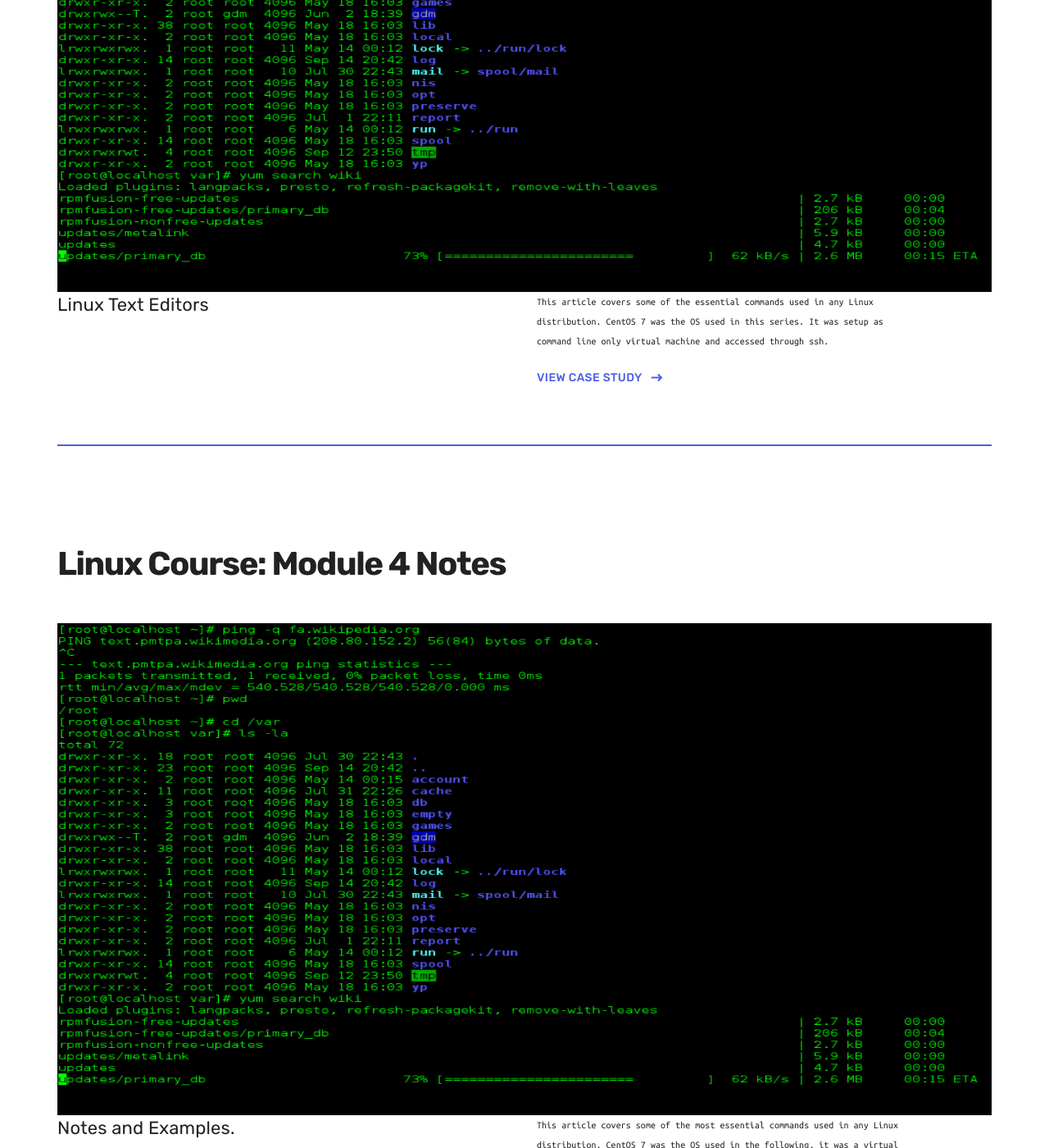
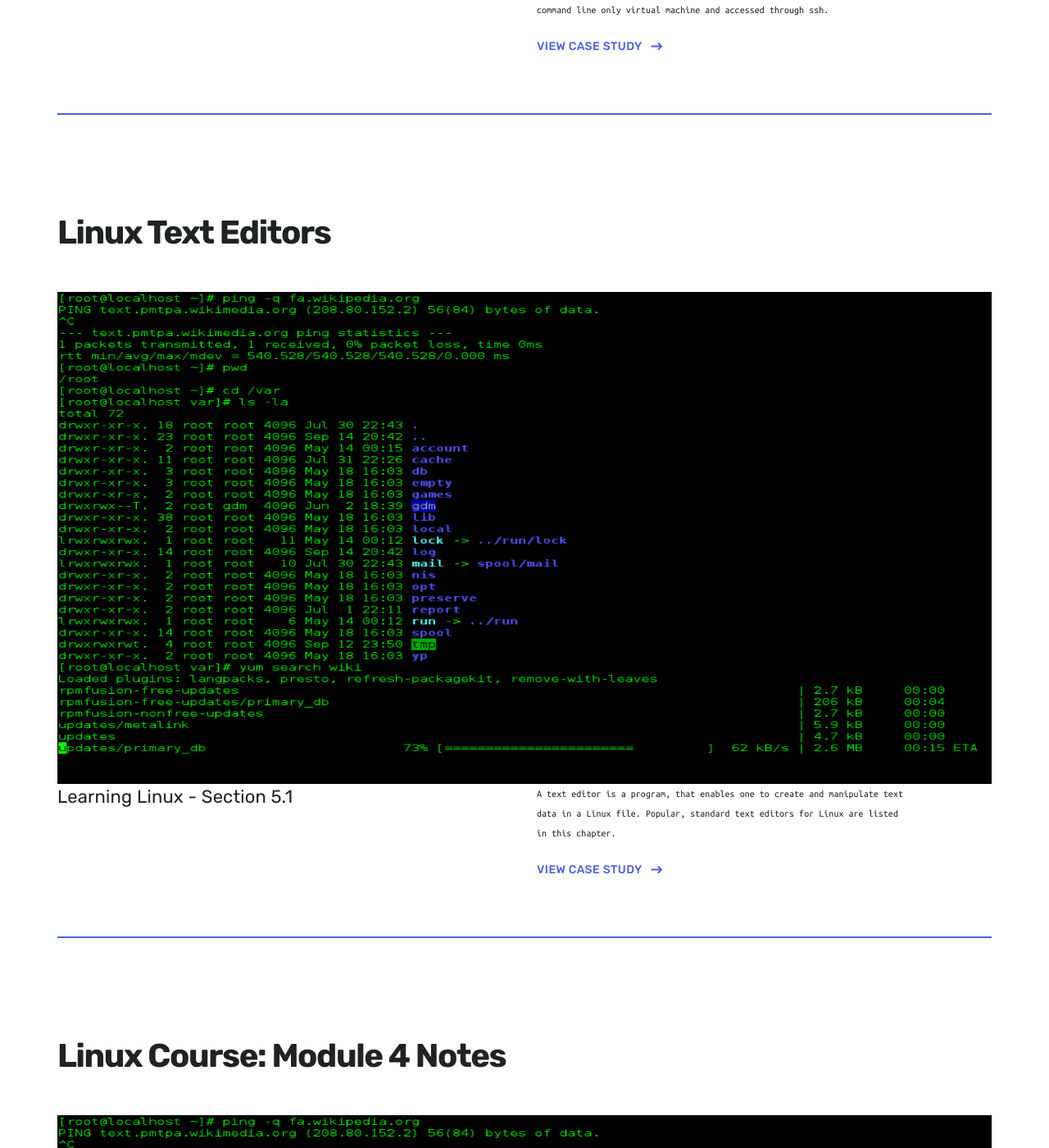
Before and after one commit to kletobias/kletobias.github.io, a Jekyll site: the page built from index.html, in a window 1280 px wide and 1400 px high, scrolled down 33383 px. Shown: the whole window at 82% size. Built offline with Jekyll 4.4.1, drawn with Linux system fonts in a browser that asks for light colours; nearby versions of some CDN libraries.

Commit message:
updating module5 for the website

```diff
--- a/_projects/Chapter_5-1.md
+++ b/_projects/Chapter_5-1.md
@@ -1,9 +1,8 @@
 ---
-title: 'Learning Linux - Section 5.1'
-subtitle: 'Linux Text Editors'
+title: 'Linux Text Editors'
+subtitle: 'Learning Linux - Section 5.1'
 date: 2021-12-27 00:00:00
-description: 'This article covers some of the essential commands used in any Linux distribution. CentOS 7 was the OS used in this series. It was setup as command line only virtual machine and accessed through ssh.'
-featured_image: 80sterminal.png
+description: 'A text editor is a program, that enables one to create and manipulate text data in a Linux file. Popular, standard text editors for Linux are listed in this chapter.'
 gallery_images: Bash_GNOME_Terminal_screenshot.png
 accent_color: '#4C60E6'
 ---
```
Also changed, not shown: _projects/Chapter_5-2.md (+2 -2 lines).
